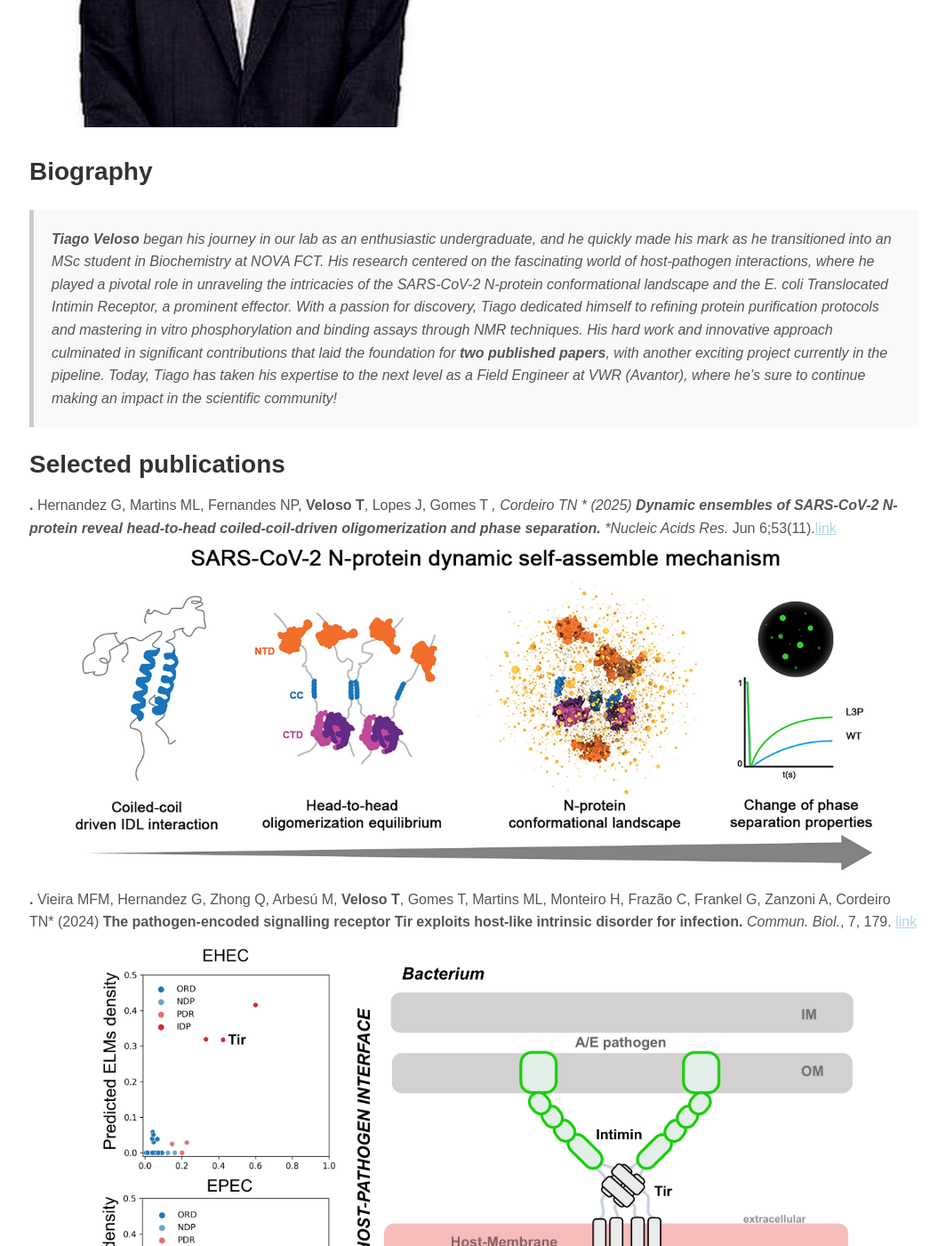
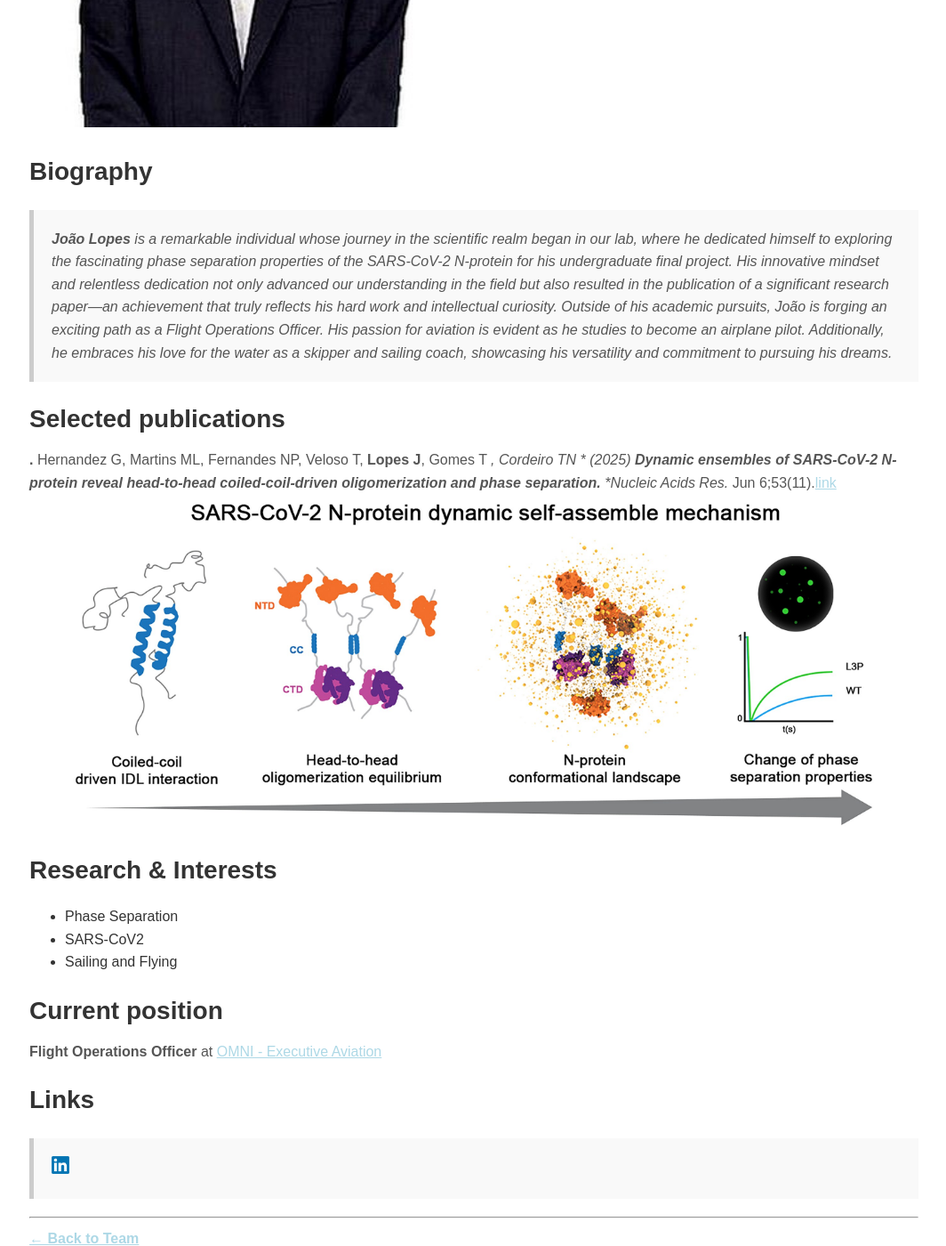
Before and after one commit to CordeiroLab/CordeiroLab.github.io, a Jekyll site: the page built from team/joao-lopes.md, in a window 1280 px wide and 1400 px high, scrolled down 696 px. Shown: the whole window at 89% size, without its empty margins (107-1171 px from the left). Built offline with Jekyll 4.4.1, drawn with Linux system fonts in a browser that asks for light colours; some of the changed text lies outside the part shown.

Commit message:
Update joao-lopes.md

```diff
--- a/team/joao-lopes.md
+++ b/team/joao-lopes.md
@@ -7,37 +7,28 @@ title: João Lopes
 
 > BSc Student in Biochemistry [<img src="/assets/images/logo_nova_fct.png" alt="molbios" width="80" height="40">](https://www.itqb.unl.pt/education/phd-molecular-bioscience)
 
-![Tiago Veloso](/assets/images/team/joao.jpg){: width="50%" style="border-radius: 10px;" }
+![João Lopes](/assets/images/team/joao.jpg){: width="50%" style="border-radius: 10px;" }
 
 ## Biography
 
-> **Tiago Veloso** began his journey in our lab as an enthusiastic undergraduate, and he quickly made his mark as he transitioned into an MSc student in Biochemistry at NOVA FCT. His research centered on the fascinating world of host-pathogen interactions, where he played a pivotal role in unraveling the intricacies of the SARS-CoV-2 N-protein conformational landscape and the *E. coli* Translocated Intimin Receptor, a prominent effector.
-With a passion for discovery, Tiago dedicated himself to refining protein purification protocols and mastering in vitro phosphorylation and binding assays through NMR techniques. His hard work and innovative approach culminated in significant contributions that laid the foundation for **two published papers**, with another exciting project currently in the pipeline.
-Today, Tiago has taken his expertise to the next level as a Field Engineer at VWR (Avantor), where he's sure to continue making an impact in the scientific community!
+> **João Lopes** is a remarkable individual whose journey in the scientific realm began in our lab, where he dedicated himself to exploring the fascinating phase separation properties of the SARS-CoV-2 N-protein for his undergraduate final project. His innovative mindset and relentless dedication not only advanced our understanding in the field but also resulted in the publication of a significant research paper—an achievement that truly reflects his hard work and intellectual curiosity.
+> Outside of his academic pursuits, João is forging an exciting path as a Flight Operations Officer. His passion for aviation is evident as he studies to become an airplane pilot. Additionally, he embraces his love for the water as a skipper and sailing coach, showcasing his versatility and commitment to pursuing his dreams.
 
 ## Selected publications
-**.** Hernandez G, Martins ML, Fernandes NP, **Veloso T**, Lopes J, Gomes T *, Cordeiro TN * (2025) **Dynamic ensembles of SARS-CoV-2 N-protein reveal head-to-head coiled-coil-driven oligomerization and phase separation.** *Nucleic Acids Res.* Jun 6;53(11).[link](https://doi.org/10.1093/nar/gkaf502)
+**.** Hernandez G, Martins ML, Fernandes NP, Veloso T, **Lopes J**, Gomes T *, Cordeiro TN * (2025) **Dynamic ensembles of SARS-CoV-2 N-protein reveal head-to-head coiled-coil-driven oligomerization and phase separation.** *Nucleic Acids Res.* Jun 6;53(11).[link](https://doi.org/10.1093/nar/gkaf502)
 <p align="center">
   <a href="https://doi.org/10.1093/nar/gkaf502" >
   <img src="/assets/images/thumbnail/pub21-thumbnail.png" alt="N-Protein" style="width: 90%; max-width: 100%; height: auto;" />
   </a>
 </p>
 
-**.** Vieira MFM, Hernandez G, Zhong Q, Arbesú M, **Veloso T**, Gomes T, Martins ML, Monteiro H, Frazão C, Frankel G, Zanzoni A,  Cordeiro TN* (2024) **The pathogen-encoded signalling receptor Tir exploits host-like intrinsic disorder for infection.** *Commun. Biol.*, 7, 179. [link](https://doi.org/10.1038/s42003-024-05856-9)
-<p align="center">
-  <a href="https://doi.org/10.1038/s42003-024-05856-9" >
-  <img src="/assets/images/thumbnail/pub19-thumbnail.png" alt="Publication 19" style="width: 90%; max-width: 100%; height: auto;" />
-  </a>
-</p>
-
-## Research Interests
-
-- Biomolecular NMR
-- Protein Biochemistry
-- Host-pathogen interactions
+## Research & Interests
+- Phase Separation
+- SARS-CoV2
+- Sailing and Flying
 
 ## Current position
-Field Engineer at [VWR (Avantor)](https://www.vwr.com)
+**Flight Operations Officer** at [OMNI - Executive Aviation]([https://www.vwr.com](http://www.omniaviation.pt))
 
 
 ## Links
```
